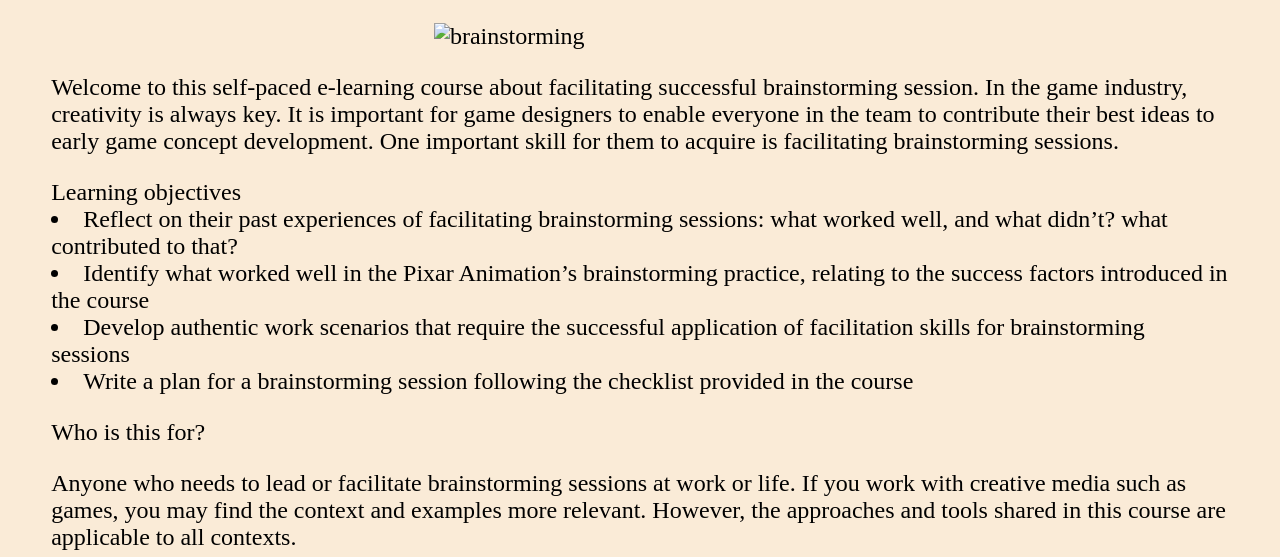
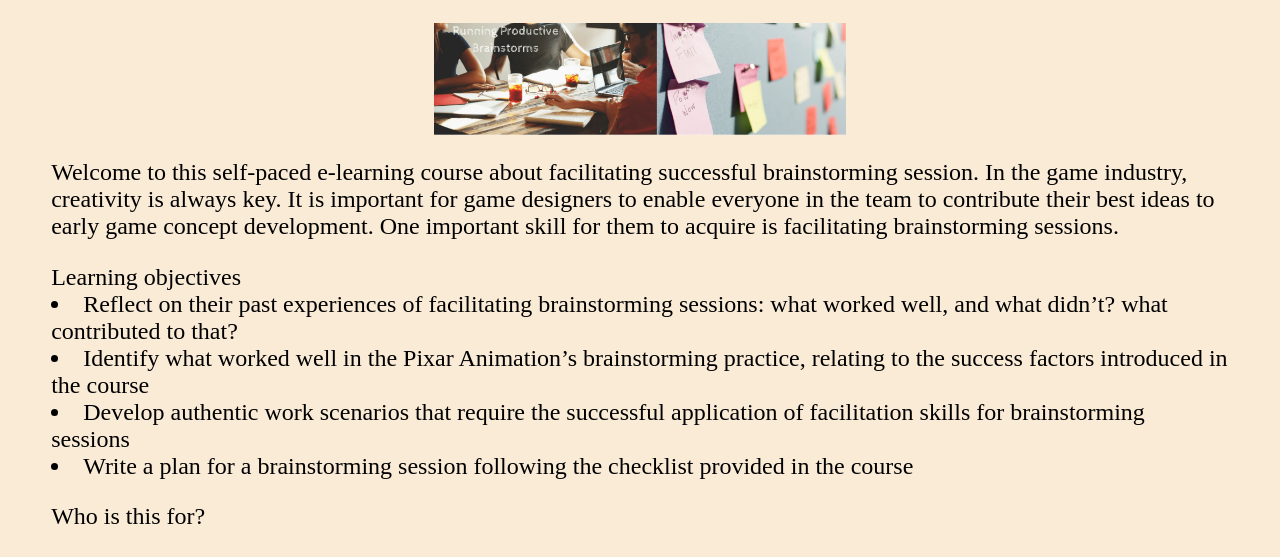
Before and after one commit to thrivinglearner/effectivebrainstorming2, a plain HTML site: page Prototype/index.html in a window 1280 px wide. Shown: the part 234-791 px from the top of the page. Drawn offline with Linux system fonts and the light colour scheme.

Commit message:
Update index.html

```diff
--- a/Prototype/index.html
+++ b/Prototype/index.html
@@ -13,7 +13,7 @@
 
 <body>
 	<main>
-	<img src="Courseintro-image-updated"
+	<img src="Courseintro-image-updated.jpg"
 	width="35%" alt="brainstorming">
 	<p>
 		Welcome to this self-paced e-learning course about facilitating successful brainstorming session.
```
